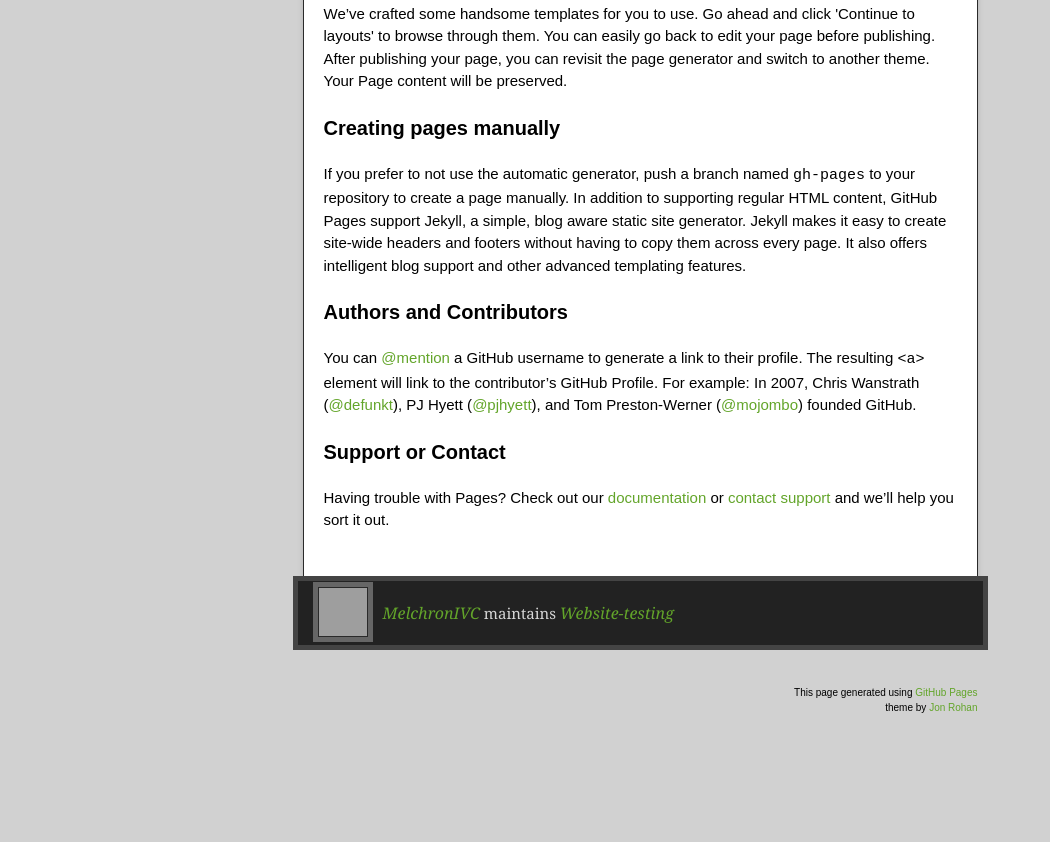
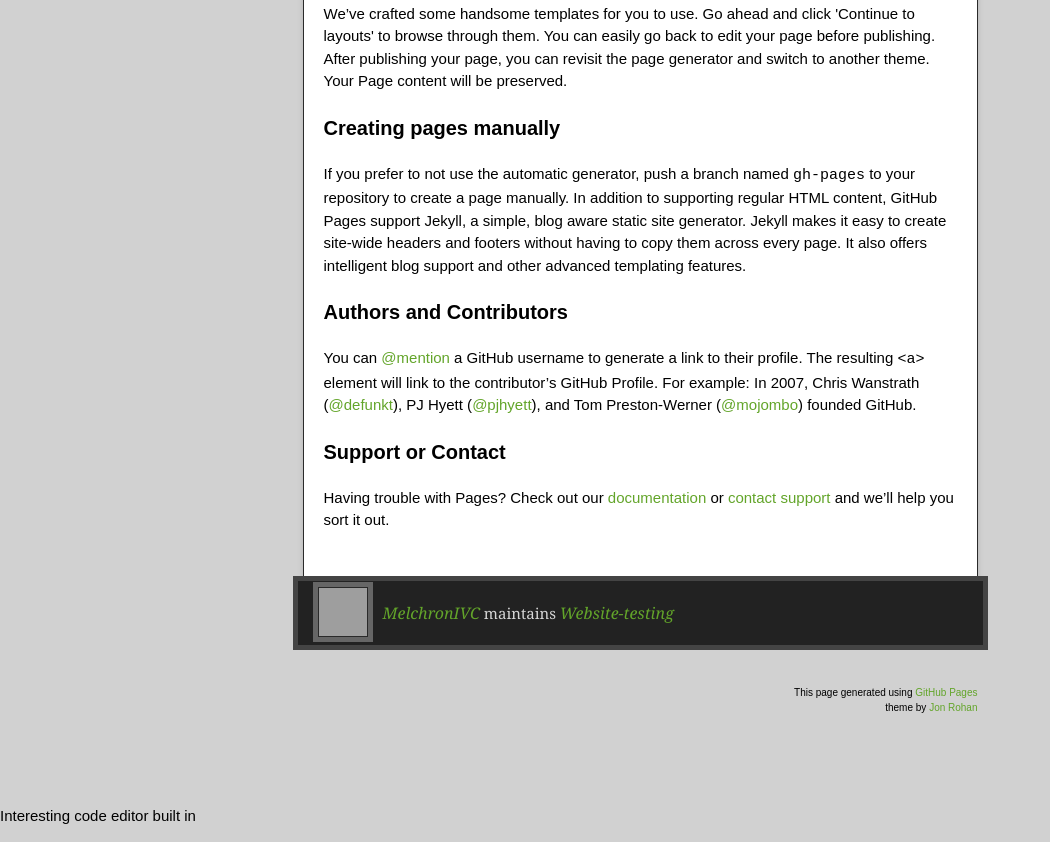
Before and after one commit to MelchronIVC/website-testing, a plain HTML site: page index.html in a window 1280 px wide. Shown: the part 530-1372 px from the top of the page, without its empty margins (0-1050 px from the left). Before the commit the page ends 1335 px from the top, so only its background shows below. Drawn offline with nearby package versions, Linux system fonts and the light colour scheme; grey boxes are pictures that could not be loaded.

Commit message:
HTML Take 2
Added a line of html

```diff
--- a/index.html
+++ b/index.html
@@ -79,7 +79,7 @@
     <a href="https://github.com/MelchronIVC/website-testing/tarball/master" class="tar">tar</a><a href="https://github.com/MelchronIVC/website-testing/zipball/master" class="zip">zip</a><a href="" class="code">source code</a>
     <p class="name"></p>
   </div>
-
+<p>Interesting code editor built in</p>
 
 </body>
 </html>
```
